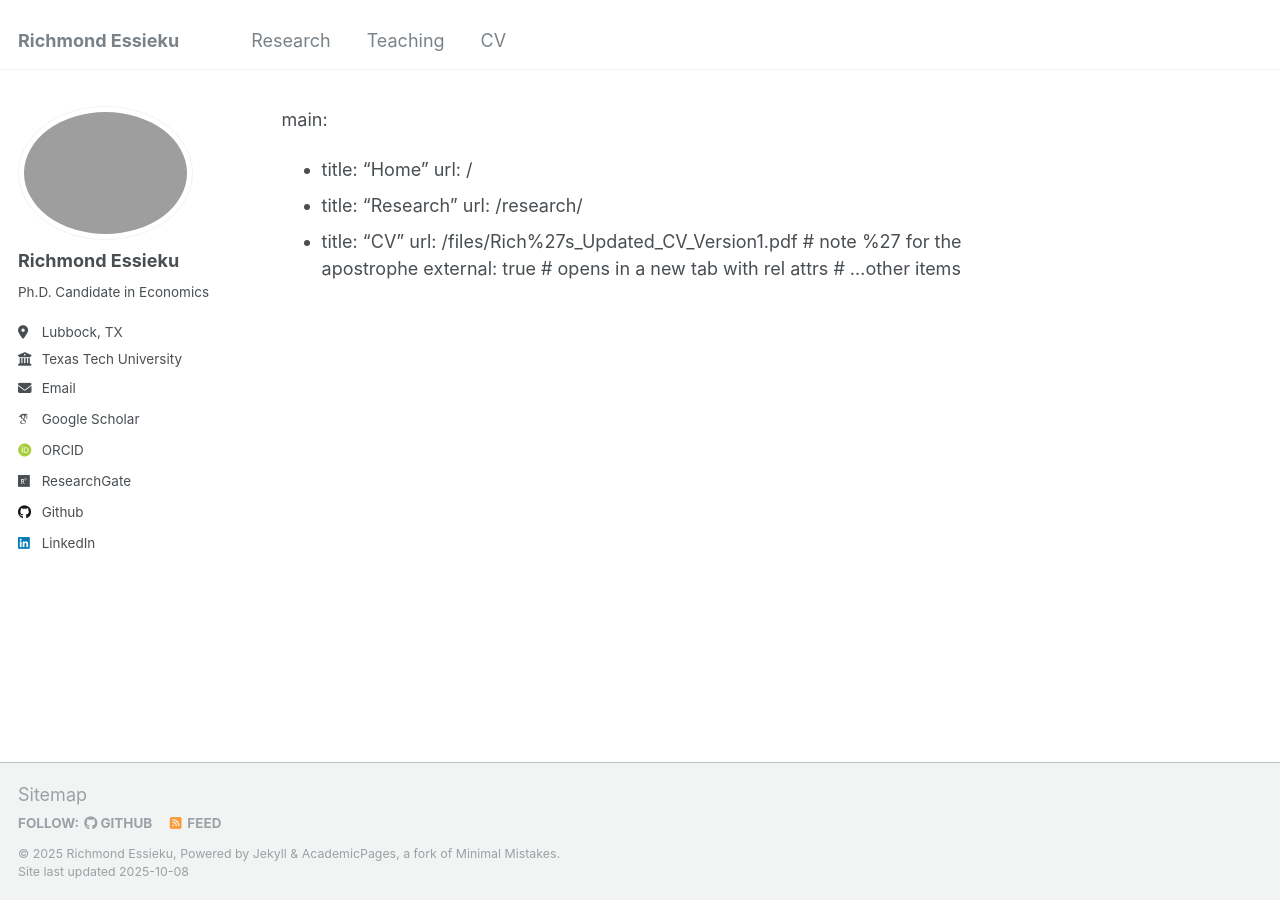
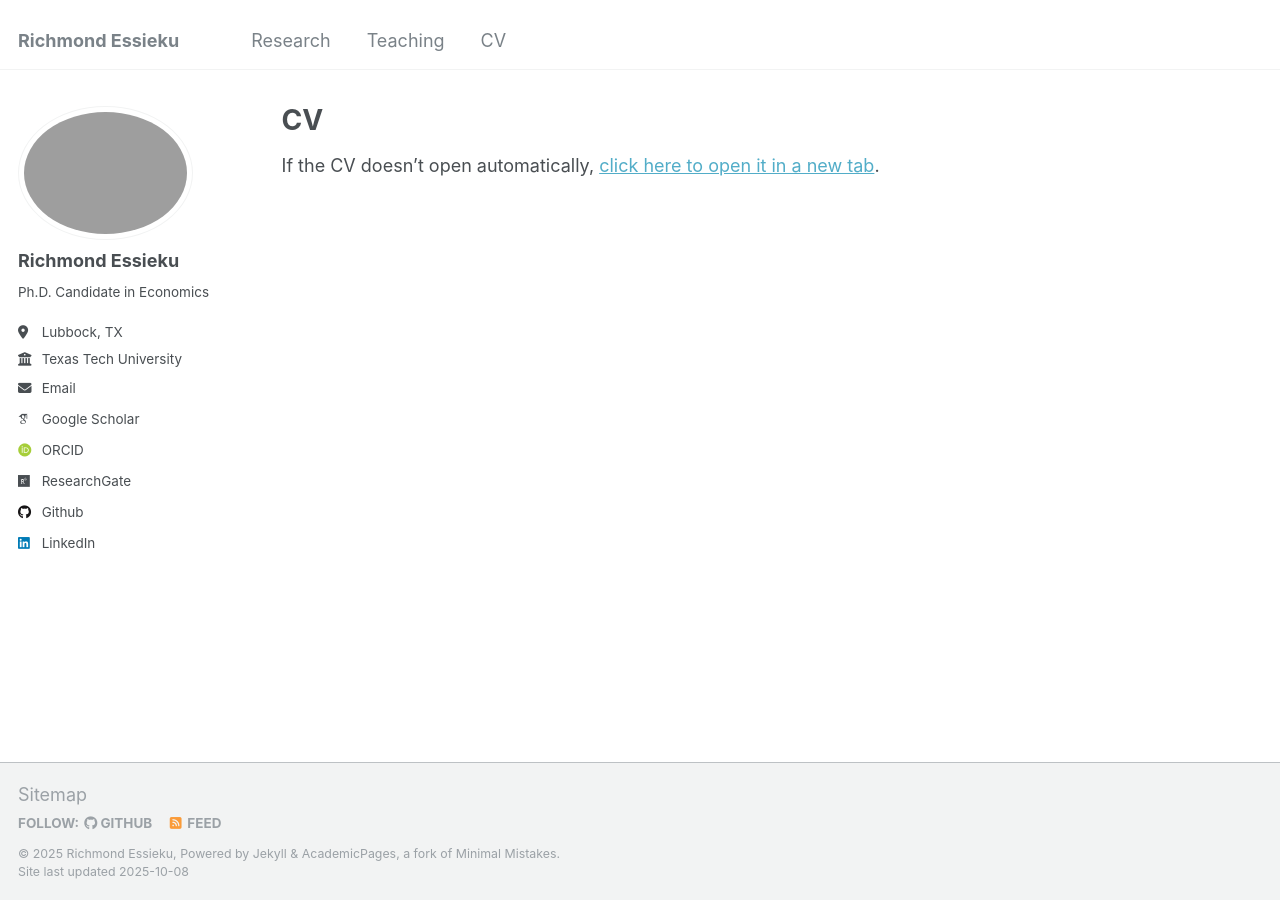
Before and after one commit to essieku/essieku.github.io, a Jekyll site: the page built from _pages/cv.md, in a window 1280 px wide. Built offline with Jekyll 4.4.1, drawn with Linux system fonts in a browser that asks for light colours; some web fonts are replaced; our own code applies the rules of GitHub Pages for plain Markdown files.

Commit message:
Update cv.md

```diff
--- a/_pages/cv.md
+++ b/_pages/cv.md
@@ -1,9 +1,21 @@
-main:
-  - title: "Home"
-    url: /
-  - title: "Research"
-    url: /research/
-  - title: "CV"
-    url: /files/Rich%27s_Updated_CV_Version1.pdf   # note %27 for the apostrophe
-    external: true                                  # opens in a new tab with rel attrs
-  # ...other items
+---
+layout: archive
+title: "CV"
+permalink: /cv/
+author_profile: true
+redirect_from:
+  - /resume
+---
+
+<p>If the CV doesn’t open automatically,
+<a href="/files/Rich%27s_Updated_CV_Version1.pdf" target="_blank" rel="noopener noreferrer">
+click here to open it in a new tab</a>.
+</p>
+
+<script>
+  (function () {
+    var url = "/files/Rich%27s_Updated_CV_Version1.pdf";
+    // Open in a new tab/window (user-initiated via clicking "CV" in the header, so most browsers allow this)
+    window.open(url, "_blank", "noopener");
+  })();
+</script>
```
